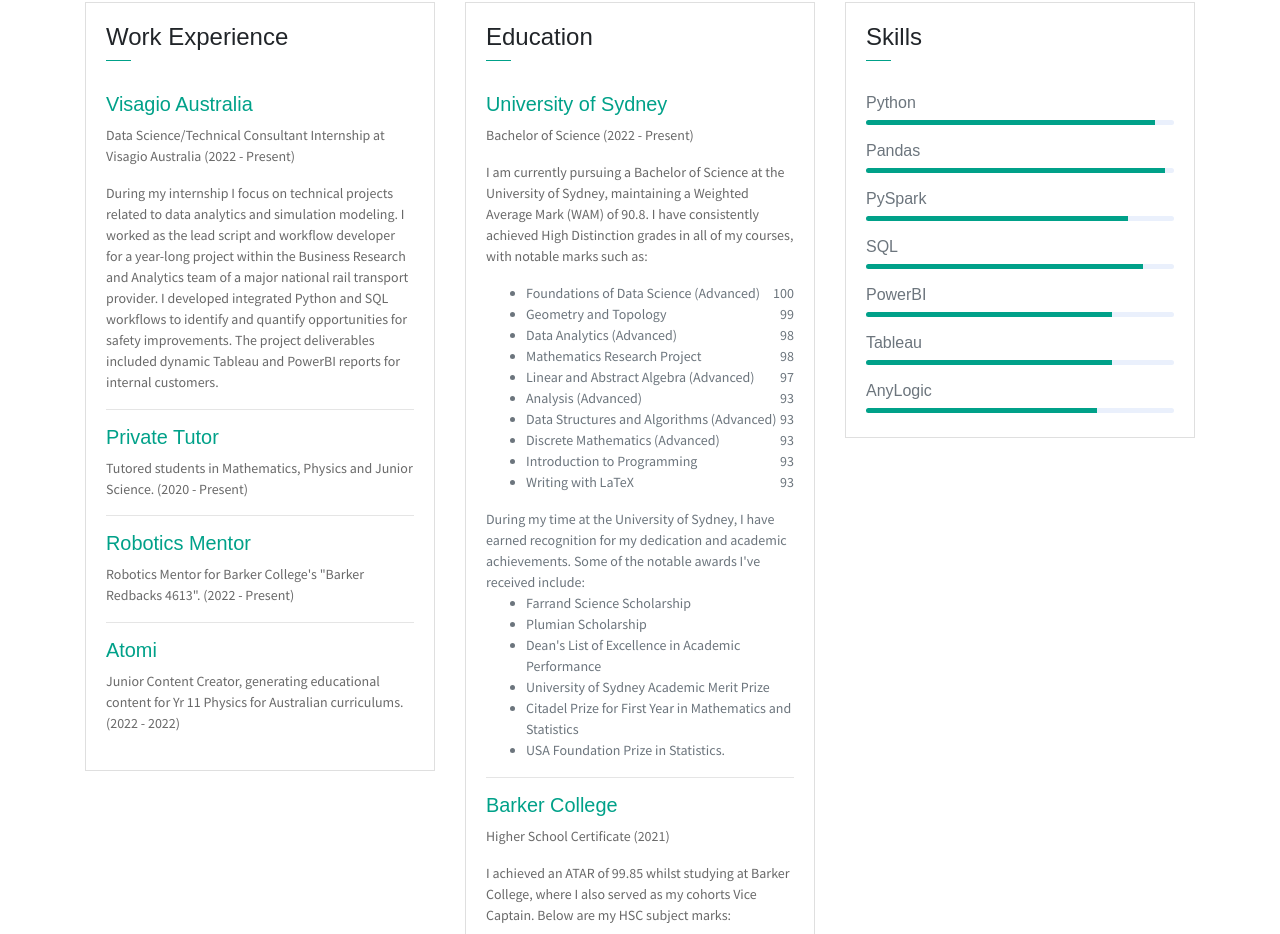
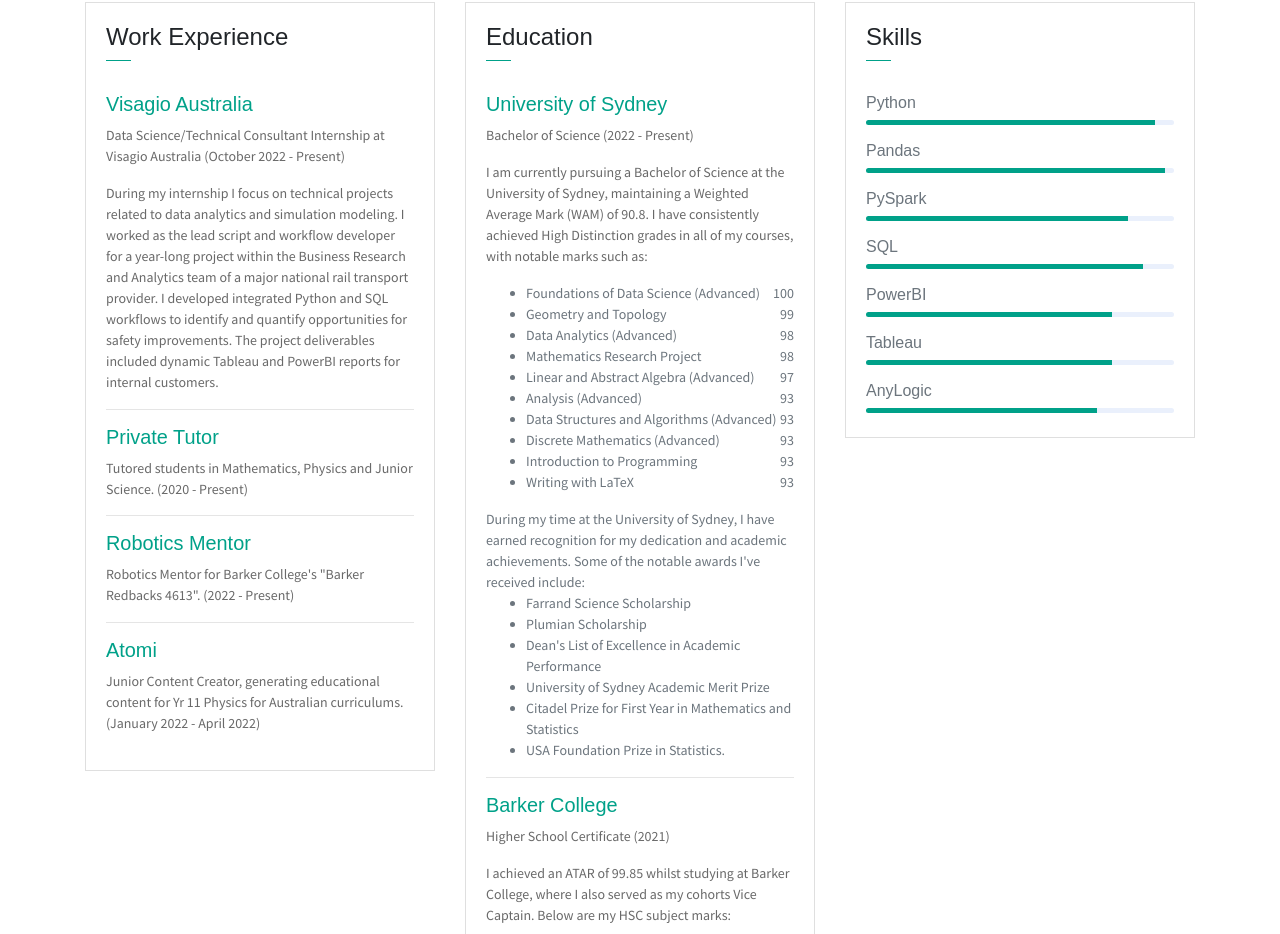
Before and after one commit to bredose/bredose.github.io, a website: page index.html in a window 1280 px wide. Shown: the part 1876-2810 px from the top of the page. Drawn offline with Linux system fonts and the light colour scheme; some packages are replaced by stand-ins of ours.

Commit message:
Update internship and content creator dates

```diff
--- a/index.html
+++ b/index.html
@@ -185,7 +185,7 @@
                         </div>
                         <div class="card-body">
                             <h6 class="title text-danger">Visagio Australia</h6>
-                            <P>Data Science/Technical Consultant Internship at Visagio Australia (2022 - Present)</P>
+                            <P>Data Science/Technical Consultant Internship at Visagio Australia (October 2022 - Present)</P>
                             <P class="subtitle"> During my internship I focus on technical projects related to data analytics and simulation modeling.
                                 I worked as the lead script and workflow developer for a year-long project within the Business Research and Analytics team of a major national rail transport provider.
                                 I developed integrated Python and SQL workflows to identify and quantify opportunities for safety improvements.
@@ -198,7 +198,7 @@
                             <P>Robotics Mentor for Barker College's "Barker Redbacks 4613". (2022 - Present)</P>
                             <hr>
                             <h6 class="title text-danger">Atomi</h6>
-                            <P>Junior Content Creator, generating educational content for Yr 11 Physics for Australian curriculums. (2022 - 2022)</P>
+                            <P>Junior Content Creator, generating educational content for Yr 11 Physics for Australian curriculums. (January 2022 - April 2022)</P>
                         </div>
                     </div>
                 </div>
```
